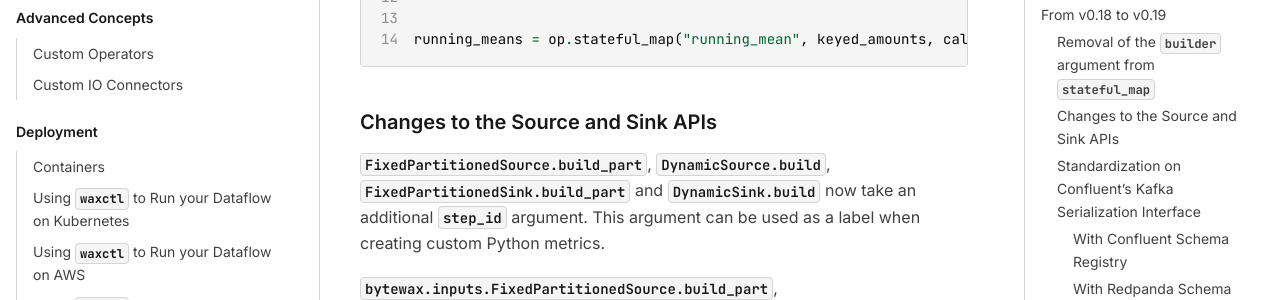
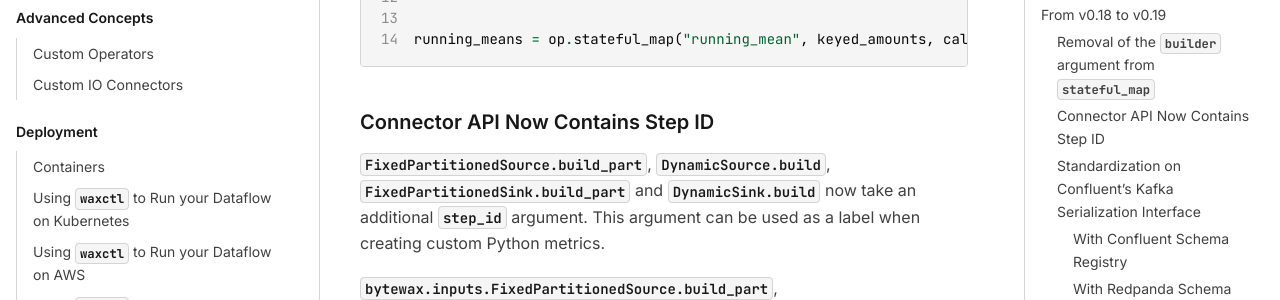
Before and after one commit to bytewax/bytewax, a Sphinx documentation site: the page built from docs/articles/reference/migration.md, in a window 1280 px wide and 900 px high, scrolled down 1142 px. Shown: the part 150-450 px from the top of the window. Built offline with Sphinx 7.4.7 and the PyData theme 0.15.4, drawn with Linux system fonts in a browser that asks for light colours; pages that are not in the unit, such as notebooks, are missing from menus.

Commit message:
Update docs/articles/reference/migration.md
Co-authored-by: David Selassie <david@bytewax.io>
Signed-off-by: Dan Herrera <whoahbot@gmail.com>

````diff
--- a/docs/articles/reference/migration.md
+++ b/docs/articles/reference/migration.md
@@ -54,7 +54,7 @@ def calc_running_mean(values, new_value):
 running_means = op.stateful_map("running_mean", keyed_amounts, calc_running_mean)
 ```
 
-### Changes to the Source and Sink APIs
+### Connector API Now Contains Step ID
 
 `FixedPartitionedSource.build_part`, `DynamicSource.build`, `FixedPartitionedSink.build_part`
 and `DynamicSink.build` now take an additional `step_id` argument.
````
